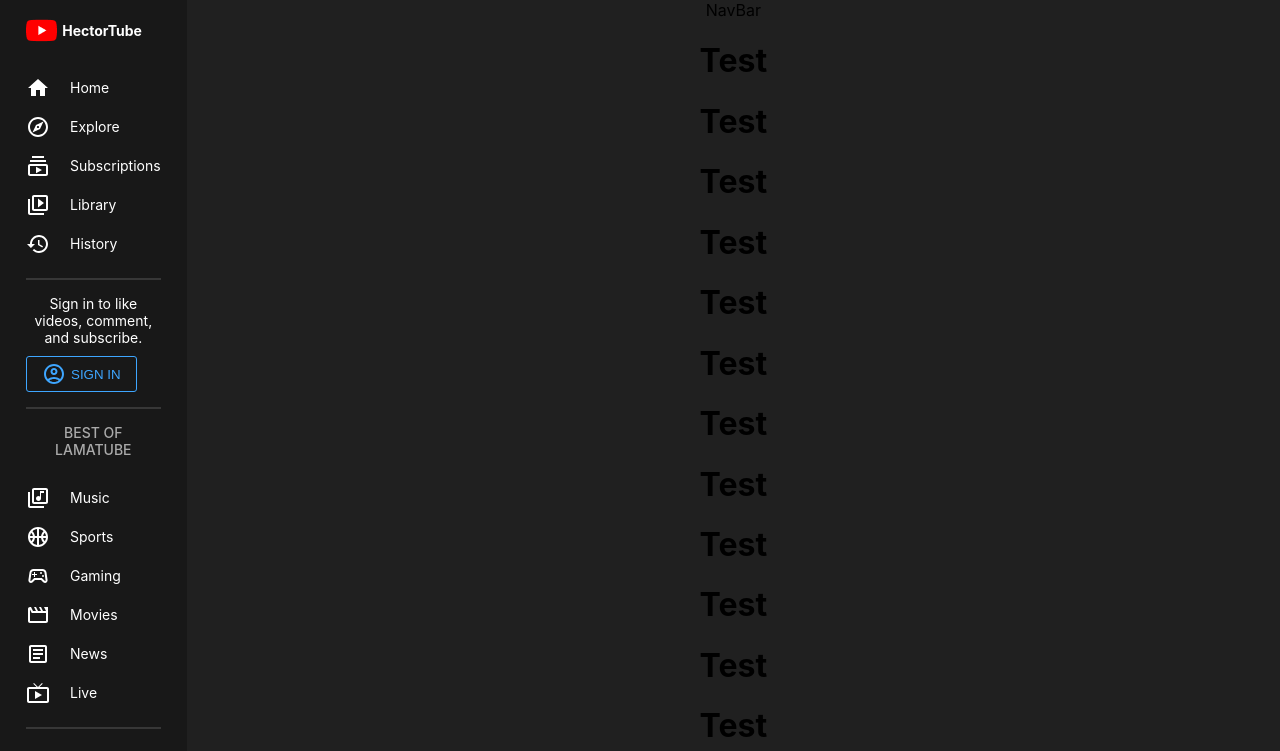
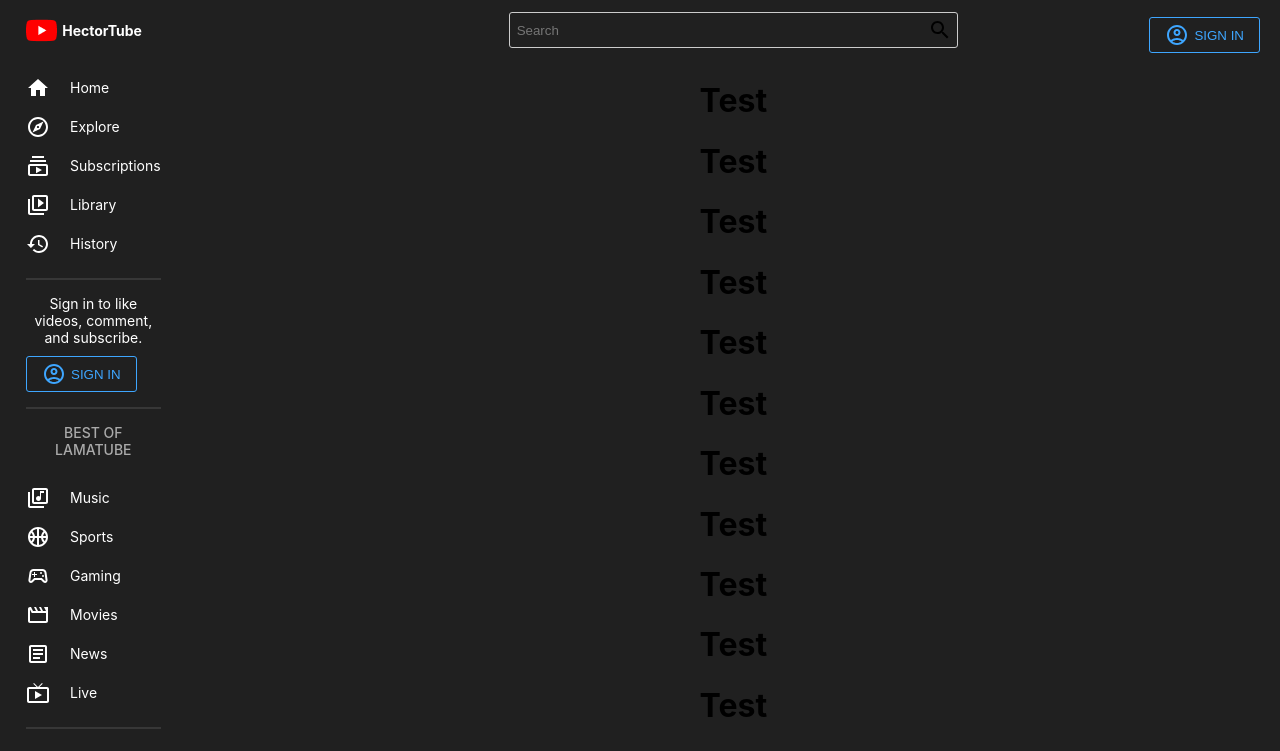
Before and after one commit to hectorlopezv/youtube_mern_clone_ui, a React (Create React App) app: page / in a window 1280 px wide. Shown: the top 751 px of the page. Built offline with nearby package versions, Linux system fonts and the light colour scheme.

Commit message:
adding navBar

```diff
--- a/src/components/menu.tsx
+++ b/src/components/menu.tsx
@@ -116,7 +116,7 @@
 
 const Container = styled.div`
   flex: 1;
-  background-color: ${({ theme }) => theme.bg};
+  background-color: ${({ theme }) => theme.bgLighter};
   height: 100%;
   color: ${({ theme }) => theme.text};
   font-size: 14px;
--- a/src/components/navbar.tsx
+++ b/src/components/navbar.tsx
@@ -1,7 +1,72 @@
+import { SearchOutlined } from "@mui/icons-material";
+import AccountCircleOutlinedIcon from "@mui/icons-material/AccountCircleOutlined";
 import { FC } from "react";
+import styled from "styled-components";
 interface INavbar {}
 
 const Navbar: FC<INavbar> = () => {
-  return <div>NavBar</div>;
+  return (
+    <Container>
+      <Wrapper>
+        <Search>
+          <Input placeholder="Search" />
+          <SearchOutlined />
+        </Search>
+        <Button>
+          <AccountCircleOutlinedIcon />
+          SIGN IN
+        </Button>
+      </Wrapper>
+    </Container>
+  );
 };
 export default Navbar;
+
+const Container = styled.div`
+  position: sticky;
+  top: 0;
+  background-color: ${({ theme }) => theme.bgLighter};
+  height: 60px;
+`;
+const Wrapper = styled.div`
+  display: flex;
+  align-items: center;
+  height: 100%;
+  padding: 0px 20px;
+  justify-content: flex-end;
+  position: relative;
+`;
+const Search = styled.div`
+  width: 40%;
+  position: absolute;
+  left: 0px;
+  margin: auto;
+  right: 0px;
+  display: flex;
+  align-items: center;
+  justify-content: space-between;
+  padding: 5px;
+  border: 1px solid #ccc;
+  border-radius: 3px;
+`;
+const Input = styled.input`
+  width: 100%;
+  border: none;
+  background-color: transparent;
+  &:focus {
+    outline: none;
+  }
+`;
+const Button = styled.button`
+  padding: 5px 15px;
+  background-color: transparent;
+  border: 1px solid #3ea6ff;
+  color: #3ea6ff;
+  border-radius: 3px;
+  font-weight: 500;
+  margin-top: 10px;
+  cursor: pointer;
+  display: flex;
+  align-items: center;
+  gap: 5px;
+`;
```
